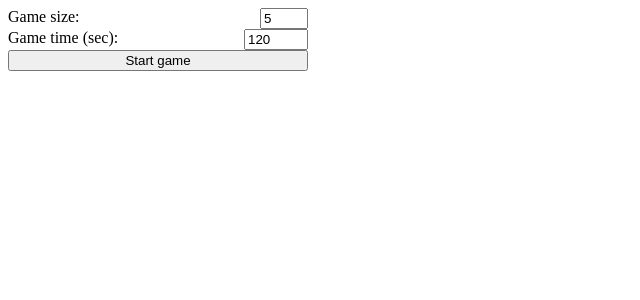
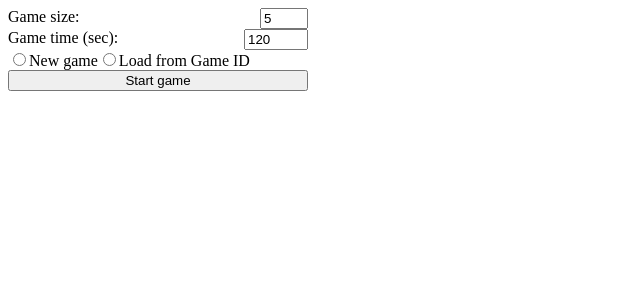
Before and after one commit to msarkisian/wordtwist, a React (Vite) app in the folder client/: page / in a window 1280 px wide. Shown: the top 300 px of the page, without its empty margins (0-640 px from the left). Built offline with nearby package versions, Linux system fonts and the light colour scheme.

Commit message:
frontend copy gameid & load game by id

```diff
--- a/client/index.html
+++ b/client/index.html
@@ -2,7 +2,6 @@
 <html lang="en">
   <head>
     <meta charset="UTF-8" />
-    <!-- <link rel="icon" type="image/svg+xml" href="/vite.svg" /> -->
     <meta name="viewport" content="width=device-width, initial-scale=1.0" />
     <title>Wordtwist</title>
   </head>
--- a/client/src/@types.ts
+++ b/client/src/@types.ts
@@ -1,6 +1,7 @@
 export type GameGrid = string[][];
 
 export type GameData = {
+  id: string;
   data: {
     grid: string[][];
     valid_words: string[];
--- a/client/src/components/gameboard/GameBoard.tsx
+++ b/client/src/components/gameboard/GameBoard.tsx
@@ -10,6 +10,7 @@ interface GameBoardProps {}
 
 export const GameBoard: React.FC<GameBoardProps> = ({}) => {
   // generational state:
+  const [gameId, setGameId] = useState<string | null>(null);
   const [size, setSize] = useLocalStorageState('lastSize', 5);
   const [lastTime, setLastTime] = useLocalStorageState('lastTime', 120);
 
@@ -84,9 +85,13 @@ export const GameBoard: React.FC<GameBoardProps> = ({}) => {
     setLetterPath([]);
   };
 
-  const startGame = async () => {
-    const res = await fetch(`/game/${size}`);
+  const startGame = async (id: string | null) => {
+    let url: string;
+    if (id) url = `/game/id/${id}`;
+    else url = `/game/${size}`;
+    const res = await fetch(url);
     const jsonRes: GameData = await res.json();
+    setGameId(jsonRes.id);
     setGrid(jsonRes.data.grid);
     setValidWords(jsonRes.data.valid_words);
     setSelectedLetters(
@@ -140,6 +145,7 @@ export const GameBoard: React.FC<GameBoardProps> = ({}) => {
   if (postGame) {
     return (
       <GameResults
+        gameId={gameId!}
         foundWords={foundWords}
         score={score}
         validWords={validWords}
--- a/client/src/components/gameboard/GameOptions.tsx
+++ b/client/src/components/gameboard/GameOptions.tsx
@@ -1,4 +1,4 @@
-import React from 'react';
+import React, { useState } from 'react';
 
 interface GameOptionsProps {
   remainingTime: number;
@@ -6,7 +6,7 @@ interface GameOptionsProps {
   setLastTime: (time: number) => void;
   size: number;
   setSize: (size: number) => void;
-  startGame: () => void;
+  startGame: (id: null | string) => void;
 }
 
 export const GameOptions: React.FC<GameOptionsProps> = ({
@@ -17,6 +17,8 @@ export const GameOptions: React.FC<GameOptionsProps> = ({
   setSize,
   startGame,
 }) => {
+  const [loadingGameFromId, setLoadingGameFromId] = useState(false);
+  const [gameId, setGameId] = useState<string | null>(null);
   return (
     <form className="gameForm">
       <label>
@@ -44,12 +46,43 @@ export const GameOptions: React.FC<GameOptionsProps> = ({
           }}
         />
       </label>
+      <div>
+        <input
+          type="radio"
+          value="new"
+          id="new"
+          name="newOrId"
+          onClick={() => {
+            setLoadingGameFromId(false);
+            setGameId(null);
+          }}
+        />
+        <label htmlFor="new">New game</label>
+        <input
+          type="radio"
+          value="fromId"
+          id="fromId"
+          name="newOrId"
+          onClick={() => {
+            setLoadingGameFromId(true);
+            setGameId('');
+          }}
+        />
+        <label htmlFor="fromId">Load from Game ID</label>
+      </div>
+      {loadingGameFromId && (
+        <input
+          placeholder="Game ID"
+          value={gameId!}
+          onChange={(e) => setGameId(e.target.value)}
+        />
+      )}
       <input
         type={'submit'}
         value="Start game"
         onClick={(e) => {
           e.preventDefault();
-          startGame();
+          startGame(gameId);
         }}
         disabled={
           size < 3 || size > 7 || remainingTime < 10 || remainingTime > 600
--- a/client/src/components/gameboard/GameResults.tsx
+++ b/client/src/components/gameboard/GameResults.tsx
@@ -1,6 +1,7 @@
-import React from 'react';
+import React, { useState } from 'react';
 
 interface GameResultsProps {
+  gameId: string;
   score: number;
   foundWords: string[];
   validWords: string[];
@@ -8,17 +9,28 @@ interface GameResultsProps {
 }
 
 export const GameResults: React.FC<GameResultsProps> = ({
+  gameId,
   score,
   foundWords,
   validWords,
   reset,
 }) => {
+  const [copiedId, setCopiedId] = useState(false);
   return (
     <div className="gameResults">
       <p>
         You scored <strong>{score}</strong> points!
       </p>
       <button onClick={reset}>Start new game</button>
+      <button
+        disabled={copiedId}
+        onClick={() => {
+          navigator.clipboard.writeText(gameId);
+          setCopiedId(true);
+        }}
+      >
+        {copiedId ? <>ID copied!</> : <>Copy Game ID</>}
+      </button>
       <p>Words in this puzzle:</p>
       <ul>
         {foundWords.map((word) => (
```
